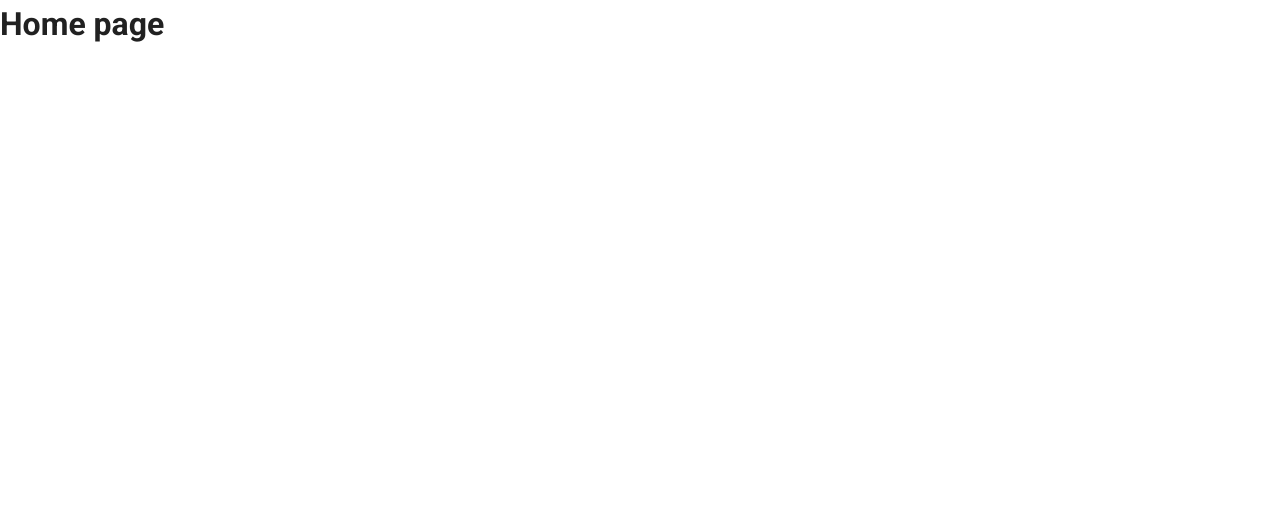
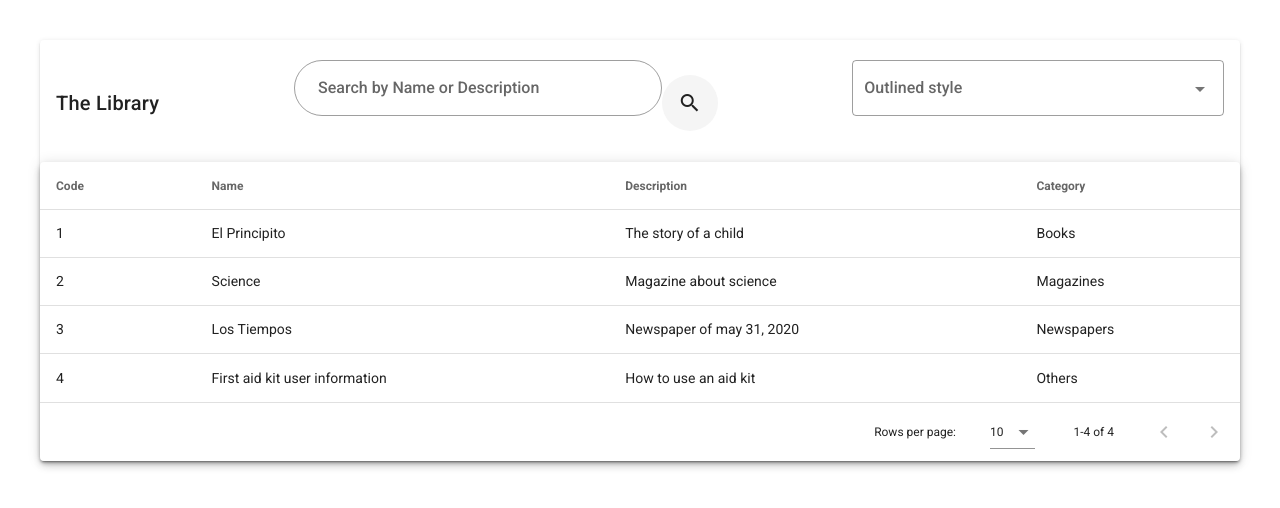
Before and after one commit to CarlaBarrientos/TheLibrary, a Vue app: page /#/ in a window 1280 px wide. Shown: the top 508 px of the page. Built offline with nearby package versions, Linux system fonts and the light colour scheme.

Commit message:
Implementing interface using vuetify

```diff
--- a/src/App.vue
+++ b/src/App.vue
@@ -1,7 +1,7 @@
 <template>
   <v-app>
     <v-content>
-      <router-view></router-view>
+      <router-view />
     </v-content>
   </v-app>
 </template>
--- a/src/router/index.js
+++ b/src/router/index.js
@@ -9,15 +9,6 @@ const routes = [
     path: "/",
     name: "Home",
     component: Home
-  },
-  {
-    path: "/about",
-    name: "About",
-    // route level code-splitting
-    // this generates a separate chunk (about.[hash].js) for this route
-    // which is lazy-loaded when the route is visited.
-    component: () =>
-      import(/* webpackChunkName: "about" */ "../views/About.vue")
   }
 ];
 
--- a/src/views/About.vue
+++ /dev/null
@@ -1,5 +0,0 @@
-<template>
-  <div class="about">
-    <h1>About page</h1>
-  </div>
-</template>
--- a/src/views/Home.vue
+++ b/src/views/Home.vue
@@ -1,6 +1,32 @@
 <template>
   <div class="home">
-    <h1>Home page</h1>
+    <v-card class="ma-10">
+      <v-card-title class="pt-5">
+        <div>The Library</div>
+        <v-spacer></v-spacer>
+        <v-text-field
+          v-model="search"
+          label="Search by Name or Description"
+          outlined
+          rounded
+        ></v-text-field>
+        <v-btn fab depressed>
+          <v-icon>mdi-magnify</v-icon>
+        </v-btn>
+        <v-spacer></v-spacer>
+        <v-select
+          :items="categories"
+          label="Outlined style"
+          outlined
+        ></v-select>
+      </v-card-title>
+      <v-data-table
+        :headers="headers"
+        :items="itemsList"
+        :items-per-page="10"
+        class="elevation-5"
+      ></v-data-table>
+    </v-card>
   </div>
 </template>
 
@@ -10,6 +36,13 @@ export default {
   components: {},
   data() {
     return {
+      search: "",
+      headers: [
+        { text: "Code", value: "itemCode" },
+        { text: "Name", value: "itemName" },
+        { text: "Description", value: "itemDescription" },
+        { text: "Category", value: "itemCategory" }
+      ],
       itemsList: [
         {
           itemCode: "1",
@@ -35,7 +68,8 @@ export default {
           itemDescription: "How to use an aid kit",
           itemCategory: "Others"
         }
-      ]
+      ],
+      categories: ["All", "Books", "Magazines", "Newspapers", "Others"]
     };
   }
 };
```
